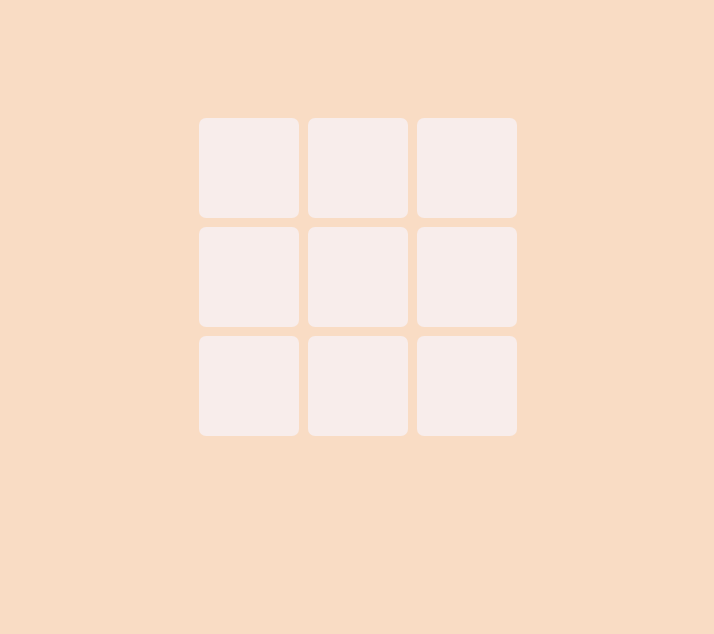
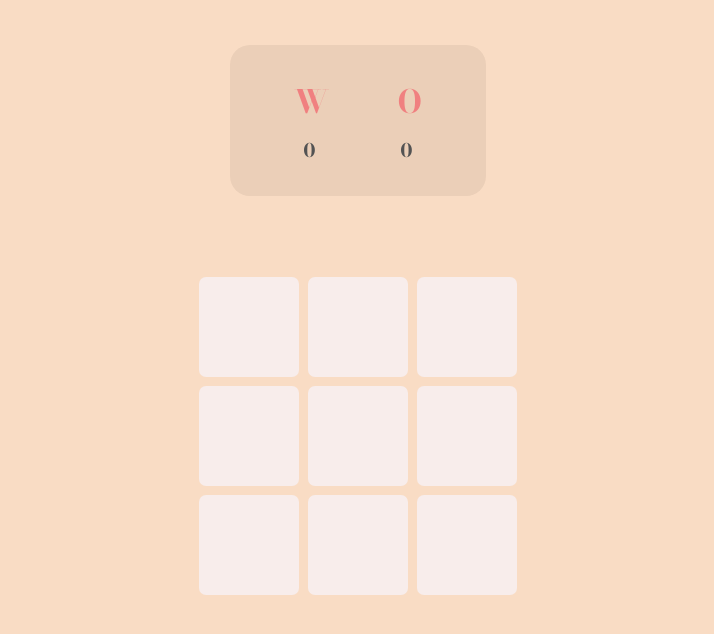
Before and after one commit to chilucdiep/TicTacToe, a plain HTML site: page index.html in a window 1280 px wide. Shown: the part 108-742 px from the top of the page, without its empty margins (282-996 px from the left). Drawn offline with nearby package versions, Linux system fonts and the light colour scheme.

Commit message:
third commit

```diff
--- a/css/main.css
+++ b/css/main.css
@@ -18,13 +18,39 @@ body {
 h1 {
     text-align: center;
     color: #f08080;
-    margin-bottom: 0;
     font-size: 48px;
+}
+
+h2 {
+    text-align: center;
+    color: #f08080;
+    margin: 0;
+    font-size: 32px;
+    display: flex;
+    justify-content: space-between;
+}
+
+h3 {
+    display: flex;
+    justify-content: space-between;
+    margin: 0;
+    color: rgb(83, 83, 83);
+    padding: 0.5em 0.5em 0;
+}
+
+.scoreboard {
+    background-color: #ebcfb8;
+    margin: 3em auto 0;
+    padding: 2em 4em;
+    border-radius: 20px;
+    width: 20%;
+    display: flex;
+    flex-direction: column;
 }
 
 .board {
     width: 100vw;
-    height: 70vh;
+    height: 60vh;
     display: grid;
     justify-content: center;
     align-content: center;
--- a/index.html
+++ b/index.html
@@ -11,6 +11,12 @@
     <div class="header">
         <h1>The Ultimate Strategy Game</h1>
     </div>
+
+    <div class="scoreboard">
+        <h2><span>W</span><span>O</span></h2>
+        <h3><span id="xDisplay">0</span><span id="oDisplay">0</span></h3>
+    </div>
+
     <div class="board" id="board">
         <div class="cell" data-cell></div>
         <div class="cell" data-cell></div>
--- a/js/script.js
+++ b/js/script.js
@@ -16,6 +16,11 @@ const winningMessageElement = document.getElementById('winningMessage')
 const winningMessageTextElement = document.querySelector(".winning-message-text")
 const replayButton = document.getElementById('replayButton')
 let oTurn
+const xDisplay = document.getElementById('xDisplay')
+const oDisplay = document.getElementById('oDisplay')
+let xScore = 0
+let oScore = 0
+
 
 startGame()
 
@@ -55,6 +60,13 @@ function endGame(draw) {
         winningMessageTextElement.innerText = 'Draw!'
     } else {
         winningMessageTextElement.innerText = `${oTurn ? "O's": "X's"} Wins!`
+        if (oTurn == true) {
+            oScore += 1
+            oDisplay.textContent = oScore
+        } else {
+            xScore +=1
+            xDisplay.textContent = xScore
+        }
     }
     winningMessageElement.classList.add('show')
 }
```
Also changed, not shown: 1 other file.
